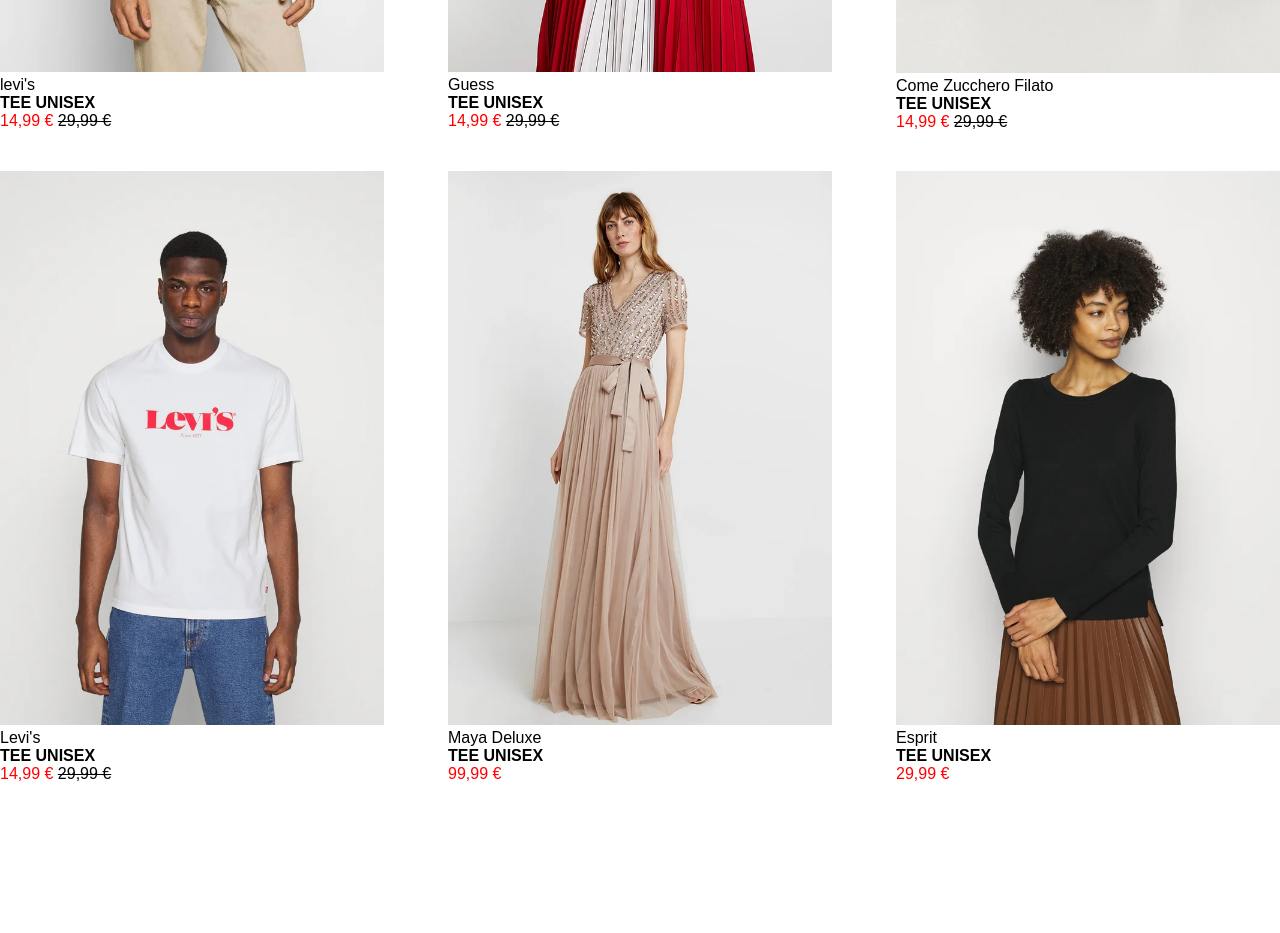
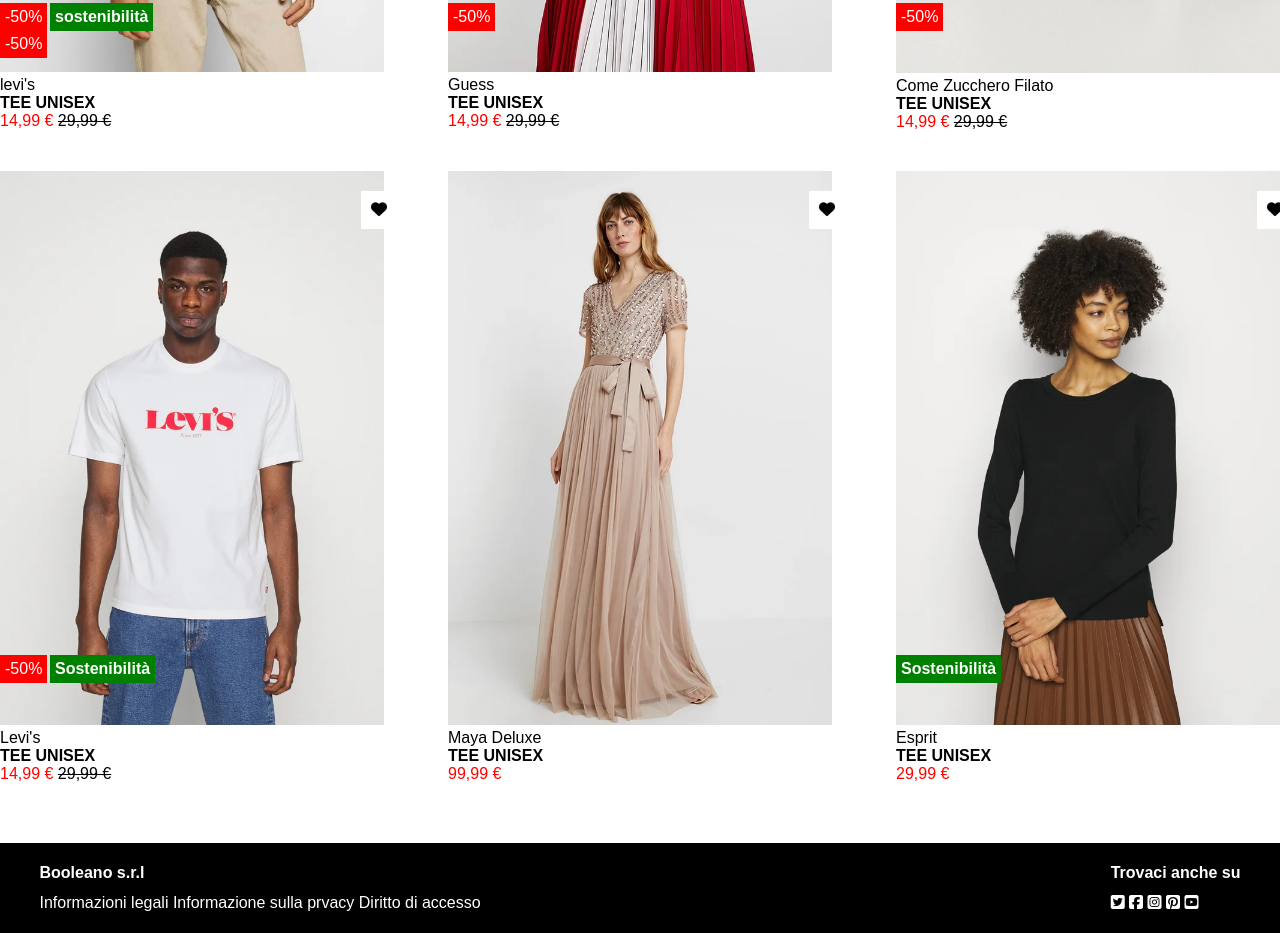
Before and after one commit to MicheleCasani/prova, a plain HTML site: page index.html in a window 1280 px wide. Shown: the part 642-1575 px from the top of the page. Before the commit the page ends 1425 px from the top, so only its background shows below. Drawn offline with Linux system fonts and the light colour scheme.

Commit message:
[UPD] add footer

```diff
--- a/css/style.css
+++ b/css/style.css
@@ -32,6 +32,22 @@ body{
 
 .text-decoration{ text-decoration: line-through;
 }
+
+.bg-green{
+    background-color: green;
+}
+
+.bg-red{
+    background-color: red;
+}
+
+.line-height{
+    line-height: 5px;
+}
+
+.bg-white{
+    background-color: white;
+}
 /* intestazione */
 
 header{
@@ -41,6 +57,7 @@ header{
     align-items: center;
     position: sticky;
     top: 0;
+    z-index: 1;
 }
 
 .logo{
@@ -68,3 +85,43 @@ header{
 .position-relative{
     position: relative;
 }
+.label{
+    position: absolute;
+    bottom: 100px;
+    padding: 5px;
+}
+
+.label-2{
+    position: absolute;
+    bottom: 100px;
+    padding: 5px;
+    left: 50px;
+}
+
+.label-3{
+    position: absolute;
+    bottom: 100px;
+    padding: 5px;
+}
+
+.label-heart{
+    position: absolute;
+    top: 20px;
+    padding: 10px;
+    left: 94%;
+
+
+}
+
+/* footer */
+
+footer{
+    background-color: black;
+    height: 70px;
+    margin-top: 60px;
+    align-items: center;
+    justify-content: center;
+    gap: 50%;
+    padding: 10px;
+    line-height: 30px;
+}
--- a/index.html
+++ b/index.html
@@ -10,6 +10,7 @@
 <body>
 
     <!-- intestazione -->
+
         <header class="display-flex">
             <div class="gap-header display-flex color-white">
                  <div>Donna</div>
@@ -23,52 +24,82 @@
         </header>
 
     <!-- layout catalogo -->
+
 <div class="display-flex justify-content-center">
     <main class="display-flex square-sfondo">
 
-        <div class="container-img position relative">
+        <div class="container-img position-relative">
             <img class="card-img" src="./img/1.webp" alt="">
             <div>levi's</div>
             <div><b>TEE UNISEX</b></div>
             <span class="color-red">14,99 &euro;</span> <span class="text-decoration">29,99 &euro;</span>
+            <div class="label bg-red color-white">-50%</div>
+            <div class="bg-green
+            label-2 color-white"><b>sostenibilità</b></div>
+            <div class="label-heart bg-white"><i class="fa-solid fa-heart"></i></div>
         </div>
 
-        <div class="container-img">
+        <div class="container-img position-relative">
             <img class="card-img" src="./img/2.webp" alt="">
             <div>Guess</div>
             <div><b>TEE UNISEX</b></div>
             <span class="color-red">14,99 &euro;</span> <span class="text-decoration">29,99 &euro;</span>
+            <div class="label bg-red color-white">-50%</div>
+            <div class="label-heart bg-white"><i class="fa-solid fa-heart"></i></div>
         </div>
 
-        <div class="container-img">
+        <div class="container-img position-relative">
             <img class="card-img" src="./img/3.webp" alt="">
             <div>Come Zucchero Filato</div>
             <div><b>TEE UNISEX</b></div>
             <span class="color-red">14,99 &euro;</span> <span class="text-decoration">29,99 &euro;</span>
+            <div class="label bg-red color-white">-50%</div>
+            <div class="label-heart bg-white"><i class="fa-solid fa-heart"></i></div>
         </div>
+        <div class="label bg-red color-white">-50%</div>
 
-        <div class="container-img">
+        <div class="container-img position-relative">
             <img class="card-img" src="./img/4.webp" alt="">
             <div>Levi's</div>
             <div><b>TEE UNISEX</b></div>
             <span class="color-red">14,99 &euro;</span> <span class="text-decoration">29,99 &euro;</span>
+            <div class="label bg-red color-white">-50%</div>
+            <div class="label-2 bg-green color-white"><b>Sostenibilità</b></div>
+            <div class="label-heart bg-white"><i class="fa-solid fa-heart"></i></div>
         </div>
 
-        <div class="container-img">
+        <div class="container-img position-relative">
             <img class="card-img" src="./img/5.webp" alt="">
             <div>Maya Deluxe</div>
             <div><b>TEE UNISEX</b></div>
             <div class="color-red">99,99 &euro;</div>
+            <div class="label-heart bg-white"><i class="fa-solid fa-heart"></i></div>
         </div>
 
-        <div class="container-img">
+        <div class="container-img position-relative">
             <img class="card-img" src="./img/6.webp" alt="">
             <div>Esprit</div>
             <div><b>TEE UNISEX</b></div>
             <div class="color-red">29,99 &euro;</div>
+            <div class="bg-green label-3 color-white"><b>Sostenibilità</b></div>
+            <div class="label-heart bg-white"><i class="fa-solid fa-heart"></i></div>
         </div>
-
     </main>
 </div>
+
+<!-- footer -->
+
+<footer class="display-flex">
+    <div class="color-white">
+        <div><b>Booleano s.r.l</b></div>
+        <span>Informazioni legali</span>
+        <span> Informazione sulla prvacy</span>
+        <span>Diritto di accesso</span>
+    </div>
+    <div class="color-white">
+        <div><b>Trovaci anche su</b></div>
+        <div> <i class="fa-brands fa-square-twitter"></i> <i class="fa-brands fa-square-facebook"></i> <i class="fa-brands fa-square-instagram"></i> <i class="fa-brands fa-square-pinterest"></i> <i class="fa-brands fa-square-youtube"></i></div>
+    </div>
+ </footer>
 </body>
 </html>
```
